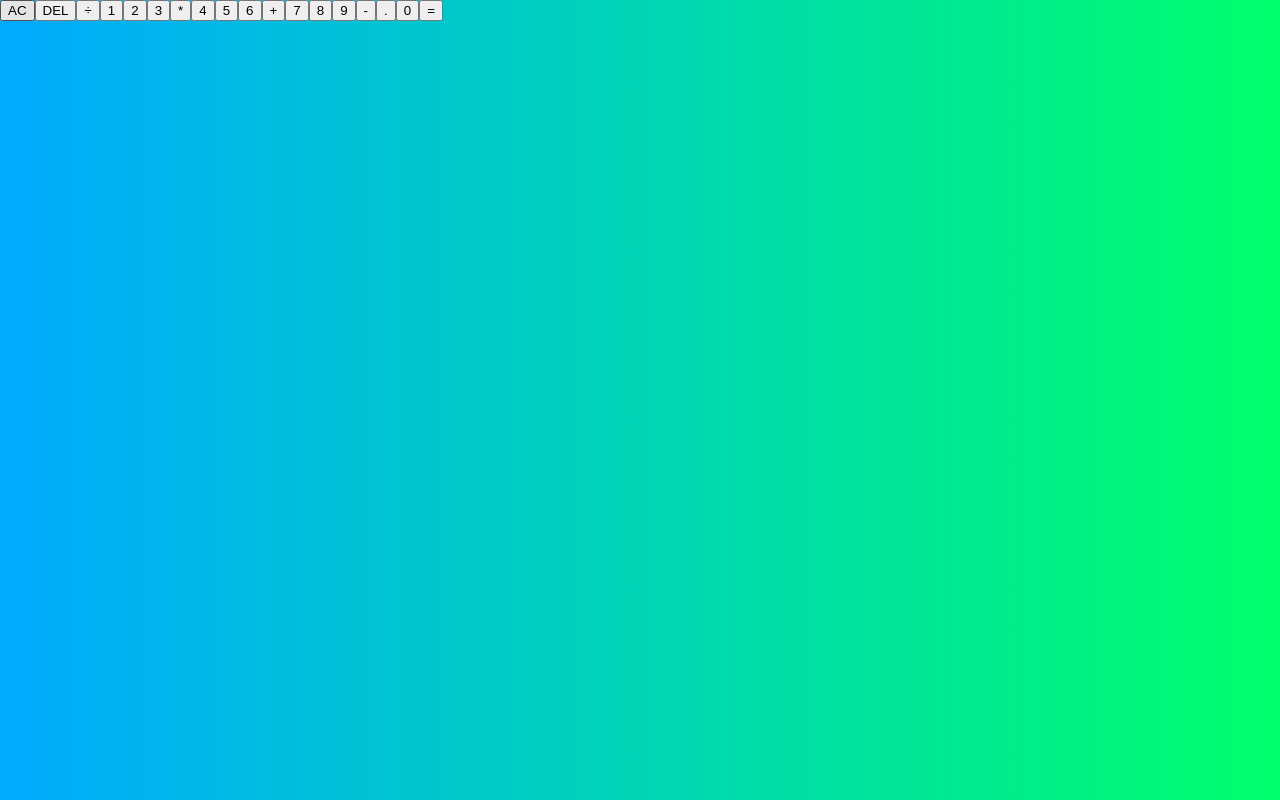
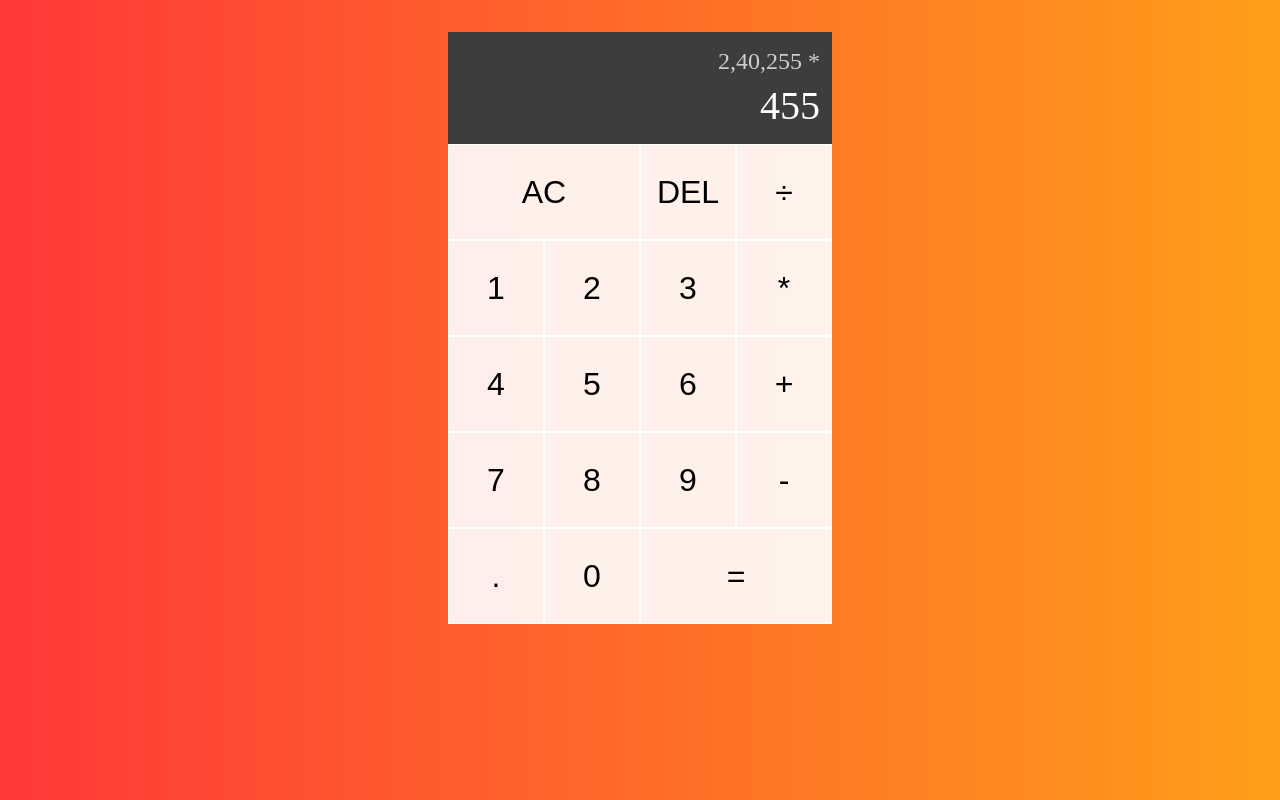
Before and after one commit to aashish-nomad/react-calculator, a React (Vite) app: page / in a window 1280 px wide. Built offline with nearby package versions, Linux system fonts and the light colour scheme.

Commit message:
Adds proper styling for calulator

```diff
--- a/src/App.tsx
+++ b/src/App.tsx
@@ -3,8 +3,8 @@ import './styles.css'
 function App() {
   return <div className="calculator-grid">
     <div className="output">
-      <div className="previous-operand"></div>
-      <div className="current-operand"></div>
+      <div className="previous-operand">2,40,255 *</div>
+      <div className="current-operand">455</div>
     </div>
     <button className="span-two">AC</button>
     <button className="">DEL</button>
--- a/src/styles.css
+++ b/src/styles.css
@@ -6,5 +6,52 @@
 
 body {
   margin: 0;
-  background: linear-gradient(to right, #00AAFF, #00FF6C);
+  background: linear-gradient(to right, #ff3838, #ff9f1a);
 }
+
+.calculator-grid {
+  display: grid;
+  margin-top: 2rem;
+  justify-content: center;
+  grid-template-columns: repeat(4, 6rem);
+  grid-template-rows: minmax(7rem, auto) repeat(5, 6rem);
+}
+
+.span-two {
+  grid-column: span 2;
+}
+
+.output {
+  grid-column: 1 / -1;
+  background: #3d3d3d;
+  display: flex;
+  padding: .75rem;
+  flex-direction: column;
+  align-items: flex-end;
+  justify-content: space-around;
+  word-wrap: break-word;
+  word-break: break-all;
+}
+
+.output .previous-operand {
+  color: rgba(255, 255, 255, .75);
+  font-size: 1.5rem;
+}
+
+.output .current-operand {
+  color: #fff;
+  font-size: 2.5rem;
+}
+
+.calculator-grid > button {
+  cursor: pointer;
+  font-size: 2rem;
+  border: 1px solid white;
+  outline: none;
+  background-color: rgba(255, 255, 255, .9);
+}
+
+.calculator-grid>button:hover,
+.calculator-grid>button:focus {
+  background-color: rgba(255, 255, 255, 1);
+}
```
